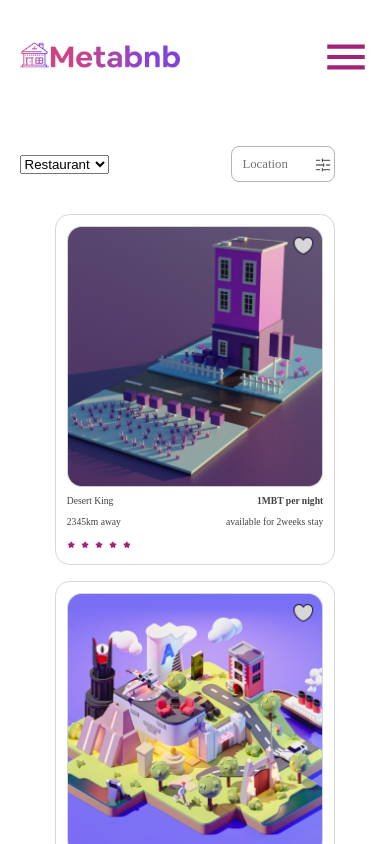
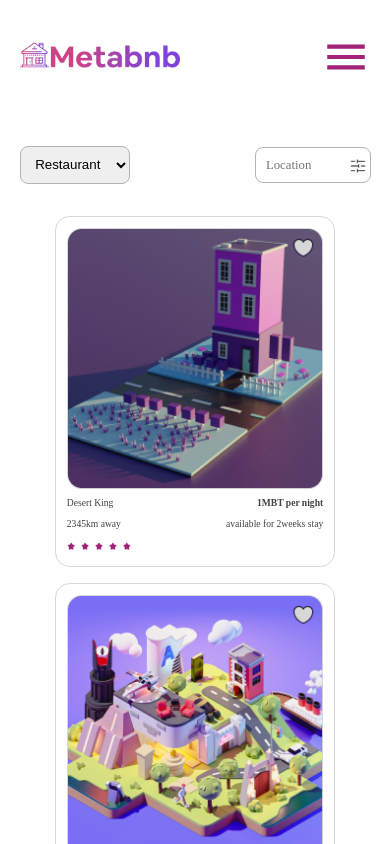
Before and after one commit to Chisquare7/meta-bnb-web, a React (Create React App) app: page /placepage in a window 390 px wide. Shown: the top 844 px of the page. Built offline with nearby package versions, Linux system fonts and the light colour scheme; a web font is replaced by a local one.

Commit message:
feat: Complete CSS styling of sub-links of Place To Stay Page for mobile and tablet view

```diff
--- a/src/App.css
+++ b/src/App.css
@@ -537,7 +537,7 @@ h1, h2, h3, h4, h5, h6, p, input, span, ul, li, Link, button, option {
   display: flex;
   align-items: center;
   justify-content: space-between;
-  width: 90%;
+  width: 100%;
 }
 
 .placetop__flex .placetop__link-flex {
@@ -584,14 +584,19 @@ select option .placetop__links {
   border-width: thin;
   outline: none;
   padding: .7em .8em;
-  /* background-image: url(./assets/location__icon.png); */
-  /* background-repeat: no-repeat;
-  background-position-x: 5.2rem;
-  background-position-y: center;
-  background-size: 1rem; */
 }
 
+.dropdown__container {
+  border: 1px solid #B4B4B4;
+  border-radius: .5rem;
+  border-width: thin;
+  padding: .7em .8em;
+  outline: none;
+}
 
+/* .dropdown__container .dropdown__content:active {
+  background-color: #A02279;
+} */
 
 .placemiddle__section {
   margin: 2em 0;
--- a/src/components/Dropdown.js
+++ b/src/components/Dropdown.js
@@ -15,8 +15,8 @@ class Dropdown extends React.Component {
 
 	render() {
 		return (
-			<select value={this.state.value} onChange={this.handleChange}>
-				<option value="Restaurant">
+			<select value={this.state.value} onChange={this.handleChange} className='dropdown__container'>
+				<option value="Restaurant" className='dropdown__content'>
 					<Link className="placetop__links">Restaurant</Link>
 				</option>
 				<option value="Cottage">
```
